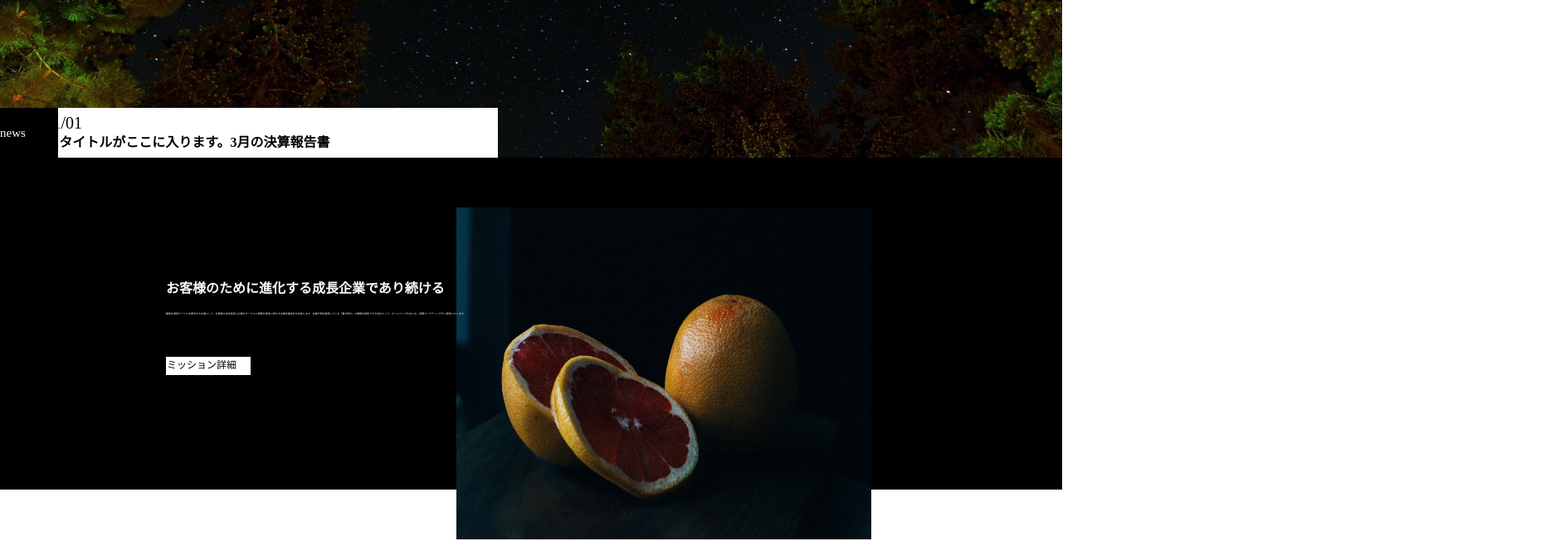
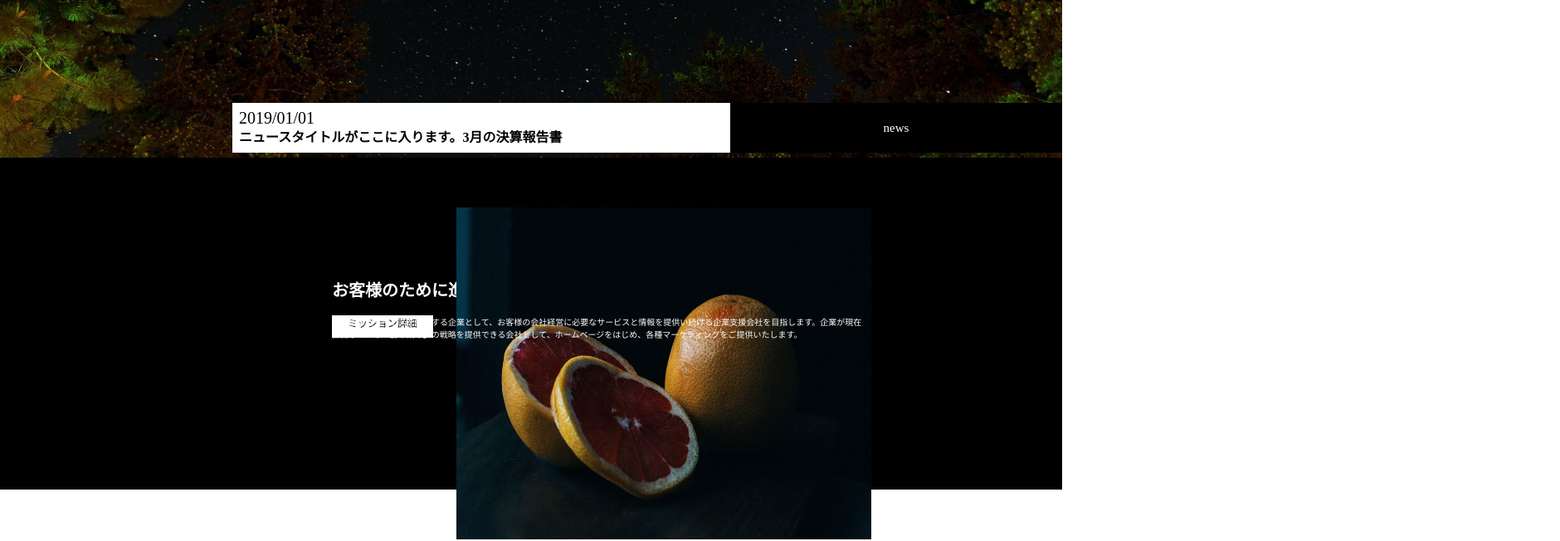
Before and after one commit to nitato/coach, a plain HTML site: page index.html in a window 1280 px wide. Shown: the part 460-1112 px from the top of the page at 83% size, 1880 px wide, since content can reach past the window. Drawn offline with Linux system fonts and the light colour scheme.

Commit message:
position

```diff
--- a/css/style.css
+++ b/css/style.css
@@ -154,14 +154,11 @@ header{
   font-weight:bold;
 }
 .diary {
-  position:absolute;
-  top:540px;
-  float:left;
   height:60px;
   width:600px;
   background-color:white;
   color:black;
-
+  float:right;
 }
 .diary p{
 font-size:20px;
@@ -171,14 +168,14 @@ padding-left:8px;
 .diary h2{
   padding-top:6px;
   padding-left:8px;
+
 }
 .news{
   background-color:black;
-  position:absolute;
-  top:540px;
-  float:left;
   height:60px;
-  width:70px;
+  width:400px;
+  text-align:center;
+  float:right;
 }
 .news p{
   font-size :15px;
@@ -195,18 +192,17 @@ position:relative;
 }
 .introduce h2{
   color:white;
-  font-size:16px;
-  padding:150px 400px 20px 200px;
+  font-size:20px;
+  padding:150px 0px 20px 400px;
   width:100%;
-
+  z-index:3;
 
 }
 .introduce p{
-  padding:0px 400px 20px 200px;
+  padding:0px 0px 20px 400px;
   color:white;
-  width:590px;
-  font-size:3px;
-  padding-bottom:20px;
+  width:50%;
+  font-size:10px;
   line-height:normal;
   position:absolute;
   z-index:2;
@@ -223,13 +219,11 @@ img{
   color:black;
   text-decoration:none;
   border:1px solid white;
-  background:white;
-  width:100px;
-  height:20px;
-  position:absolute;
-  top:240px;
-  left:200px;
-
+  background-color:white;
+  width:120px;
+  height:25px;
+  margin:0px 0px 0px 400px;
+  text-align:center;
 }
 .btn a{
 color:black;
--- a/index.html
+++ b/index.html
@@ -28,12 +28,16 @@
    <div class="eyecatch">
     <P>機械ではできない仕事を</P>
    </div>
+   <div class="news">
+    <p>news</p>
+    </div>
     <div class="diary">
       <p>2019/01/01</p>
       <h2>ニュースタイトルがここに入ります。3月の決算報告書</h2>
     </div>
-    <div class="news">
-      <p>news</p>
+
+
+
     </div>
   </div>
   <div class="introduce">
```
